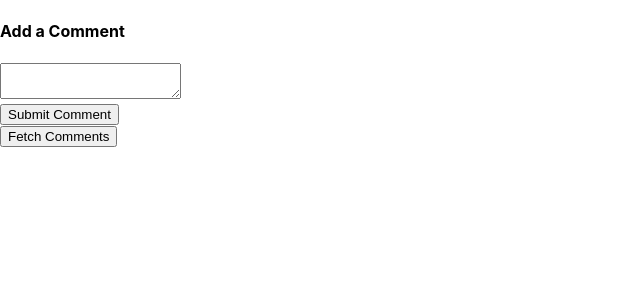
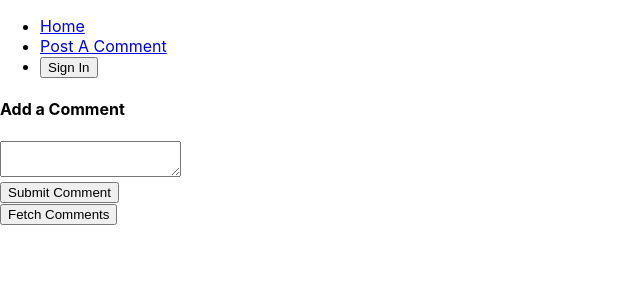
Before and after one commit to ahazimeh/advanced-react, a React (Create React App) app in the folder testing/: page /post in a window 1280 px wide. Shown: the top 300 px of the page, without its empty margins (0-640 px from the left). Built offline with nearby package versions, Linux system fonts and the light colour scheme.

Commit message:
wiring up state

```diff
--- a/testing/src/actions/index.js
+++ b/testing/src/actions/index.js
@@ -1,5 +1,5 @@
 import axios from "axios";
-import { SAVE_COMMENT, FETCH_COMMENTS } from "./types";
+import { SAVE_COMMENT, FETCH_COMMENTS, CHANGE_AUTH } from "./types";
 
 export function saveComment(comment) {
     return {
@@ -16,3 +16,10 @@
         payload: response
     }
 }
+
+export function changeAuth(isLoggedIn) {
+    return {
+        type: CHANGE_AUTH,
+        payload: isLoggedIn
+    }
+}
--- a/testing/src/actions/types.js
+++ b/testing/src/actions/types.js
@@ -1,2 +1,3 @@
 export const SAVE_COMMENT = 'save_comment'
 export const FETCH_COMMENTS = 'fetch_comments'
+export const CHANGE_AUTH = 'change_auth'
--- a/testing/src/components/App.js
+++ b/testing/src/components/App.js
@@ -1,18 +1,54 @@
-import { Route, Routes } from "react-router-dom";
+import { Component } from "react";
+import { connect } from "react-redux";
+import { Link, Route, Routes } from "react-router-dom";
 import CommentBox from "./CommentBox";
 import CommentList from "./CommentList";
 
-function App() {
+class App extends Component {
+  renderButton() {
+    if (this.props.auth) {
+      return (
+        <button>
+          Sign Out
+        </button>
+      )
+    } else {
+      return (
+        <button>
+          Sign In
+        </button>
+      )
+    }
+  }
+
+  renderHeader() {
+    return (
+      <ul>
+        <li>
+          <Link to="/">Home</Link>
+        </li>
+        <li>
+          <Link to="post">Post A Comment</Link>
+        </li>
+        <li>{this.renderButton()}</li>
+      </ul>
+    )
+  }
+  render() {
     return (
       <div className="App">
-
+        {this.renderHeader()}
         <Routes>
-
           <Route path="/post" element={<CommentBox />}/>
           <Route path="/" element={<CommentList />}/>
         </Routes>
       </div>
-  );
+    )
+  }
 }
 
-export default App;
+function mapStateToProps(state) {
+  return { auth: state.auth }
+}
+
+export default connect(mapStateToProps)(App);
--- /dev/null
+++ b/testing/src/reducers/auth.js
@@ -0,0 +1,10 @@
+import { CHANGE_AUTH } from "actions/types";
+
+export default function(state = false, action) {
+    switch (action.type) {
+        case CHANGE_AUTH:
+            return action.payload
+        default:
+            return state;
+    }
+}
--- a/testing/src/reducers/index.js
+++ b/testing/src/reducers/index.js
@@ -1,6 +1,8 @@
 import { combineReducers } from "redux";
 import commentsReducer from "reducers/comments";
+import authReducer from "reducers/auth";
 
 export default combineReducers({
-    comments: commentsReducer
+    comments: commentsReducer,
+    auth: authReducer
 });
```
Lines whose indentation alone changed are shown as unchanged.
